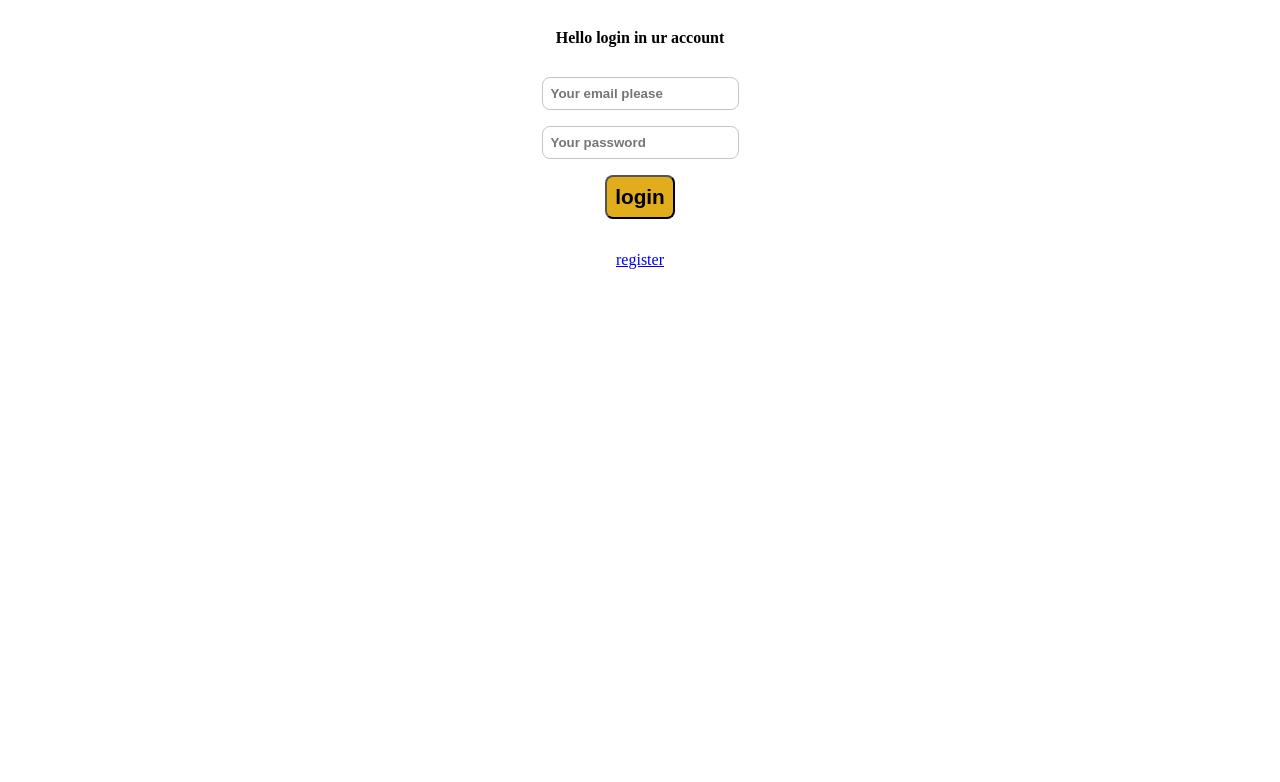
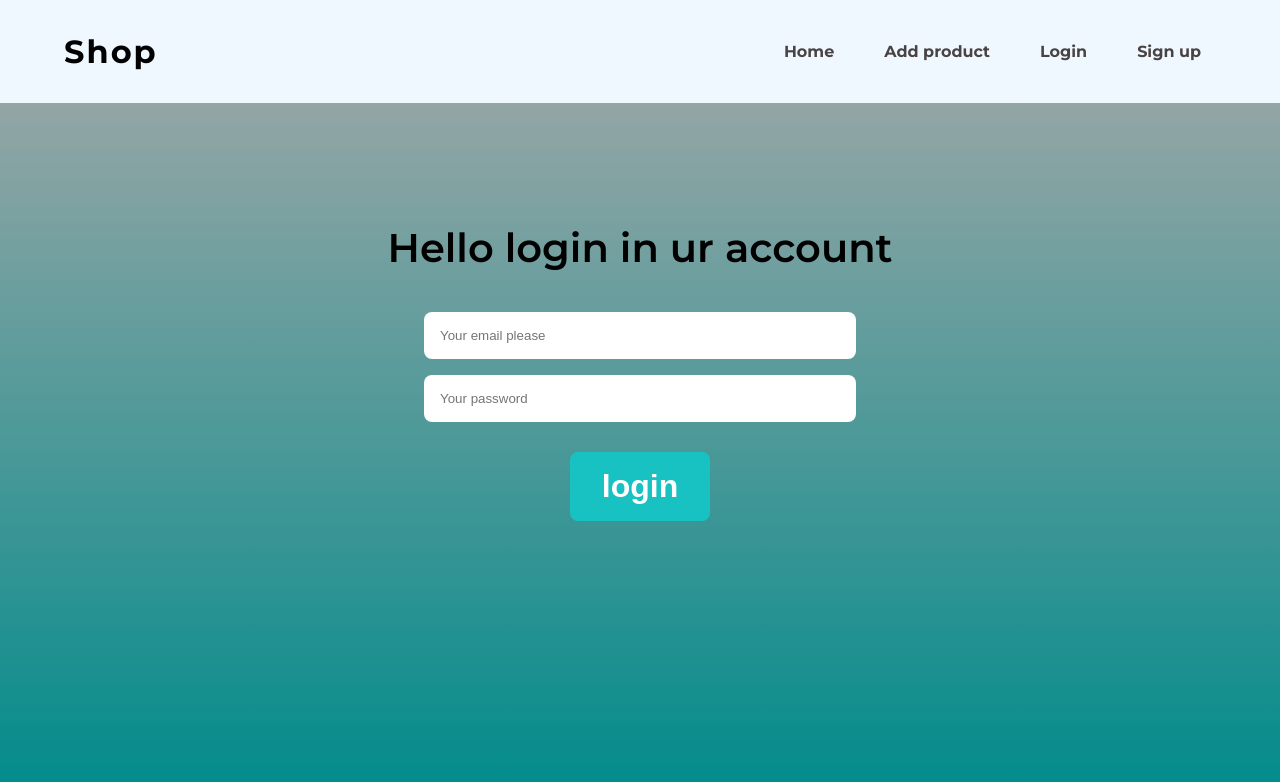
Before and after one commit to abdouAoufi/mongodbgmc, a website: page view/login.html in a window 1280 px wide. Drawn offline with Linux system fonts and the light colour scheme.

Commit message:
major update ui

```diff
--- a/server.js
+++ b/server.js
@@ -12,6 +12,10 @@ app.use(cors());
 
 app.use(userRouter);
 app.use(productRouter);
+
+app.use("*", (req, res, next) => {
+    res.redirect("https://shop-gmc.herokuapp.com/index.html")
+})
 
 app.use(express.static("view")); // serve static files
 
--- a/view/login.html
+++ b/view/login.html
@@ -5,45 +5,55 @@
     <meta charset="UTF-8" />
     <meta http-equiv="X-UA-Compatible" content="IE=edge" />
     <meta name="viewport" content="width=device-width, initial-scale=1.0" />
-    <title>Document</title>
-    <style>
-        input {
-            padding: 8px;
-            border-radius: 8px;
-            border: 1px solid #c4c4c4;
-            font-weight: 600;
-            display: block;
-            margin: 8px 0;
-        }
-
-        button {
-            padding: 8px;
-            font-size: 1.3rem;
-            font-weight: 600;
-            background-color: #e2ad1d;
-            border-radius: 8px;
-            margin-top: 8px;
-            cursor: pointer;
-        }
-
-        .contaner {
-            display: flex;
-            flex-direction: column;
-            justify-content: center;
-            align-items: center;
-            text-align: center;
-        }
-    </style>
+    <title>Login</title>
+    <link rel="stylesheet" href="./style/main.css" />
+    <link rel="stylesheet" href="./style/add.css" />
 </head>
 
 <body>
+    <nav>
+        <a href="https://shop-gmc.herokuapp.com/">
+            <h3 class="logo">Shop</h3>
+        </a>
+
+        <ul>
+            <li>
+                <a href="https://shop-gmc.herokuapp.com/">Home</a>
+            </li>
+            <li>
+                <a href="https://shop-gmc.herokuapp.com/add.html">Add product</a>
+            </li>
+            <li>
+                <a href="https://shop-gmc.herokuapp.com/login.html">Login</a>
+            </li>
+            <li>
+                <a href="https://shop-gmc.herokuapp.com/register.html">Sign up</a>
+            </li>
+        </ul>
+
+        <img height="35px" width="35px" id="menu" src="./images/menu.png" alt="" />
+    </nav>
+    <ul class="menu-mobile">
+        <li>
+            <a href="https://shop-gmc.herokuapp.com/">Home</a>
+        </li>
+        <li>
+            <a href="https://shop-gmc.herokuapp.com/add.html">Add product</a>
+        </li>
+        <li>
+            <a href="https://shop-gmc.herokuapp.com/login.html">Login</a>
+        </li>
+        <li>
+            <a href="https://shop-gmc.herokuapp.com/register.html">Sign up</a>
+        </li>
+    </ul>
+
     <div class="contaner">
-        <h4>Hello login in ur account</h4>
+        <h4 id="title">Hello login in ur account</h4>
         <input type="email" id="email" placeholder="Your email please" />
         <input type="password" id="password" placeholder="Your password" />
         <button id="btn">login</button>
         <p id="result"></p>
-        <a href="http://localhost:1337/register.html">register</a>
     </div>
 
     <script>
@@ -71,6 +81,7 @@
             });
         });
     </script>
+    <script src="./script/main.js"></script>
 </body>
 
 </html>
--- /dev/null
+++ b/view/script/main.js
@@ -0,0 +1,10 @@
+const menuBtn = document.getElementById("menu");
+const menu = document.querySelector(".menu-mobile");
+
+menuBtn.addEventListener("click", () => {
+    if ((menu.style.display === "none")) {
+        menu.style.display = "flex";
+    } else {
+        menu.style.display = "none";
+    }
+});
--- /dev/null
+++ b/view/style/add.css
@@ -0,0 +1,8 @@
+.contaner {
+    margin-top: 120px;
+    display: flex;
+    flex-direction: column;
+    justify-content: center;
+    align-items: center;
+    text-align: center;
+}
--- /dev/null
+++ b/view/style/main.css
@@ -0,0 +1,117 @@
+@import url('https://fonts.googleapis.com/css2?family=Montserrat:ital,wght@0,100;0,200;0,300;0,400;0,500;0,600;0,700;0,800;0,900;1,100;1,200;1,300;1,400;1,500;1,600;1,700;1,800;1,900&display=swap');
+body {
+    min-height: 100vh;
+    background: linear-gradient(#a9a9a9, #008b8b);
+    font-family: 'Montserrat', sans-serif;
+}
+
+#title {
+    font-size: 40px;
+    font-weight: 600;
+    margin-bottom: 2rem;
+}
+
+#menu {
+    display: block;
+    cursor: pointer;
+}
+
+* {
+    margin: 0;
+    padding: 0;
+}
+
+a {
+    text-decoration: none;
+}
+
+nav {
+    display: flex;
+    justify-content: space-between;
+    padding: 2rem 4rem;
+    background-color: aliceblue;
+    align-items: center;
+}
+
+nav .logo {
+    color: black;
+    font-weight: 700;
+    text-decoration: none;
+    font-size: 2em;
+    text-transform: initial;
+    letter-spacing: 2px;
+}
+
+nav ul {
+    color: #332c2c;
+    font-weight: 700;
+    display: flex;
+    justify-content: center;
+    align-items: center;
+}
+
+@media screen and (max-width: 600px) {
+    nav ul {
+        display: none;
+    }
+}
+
+ul li {
+    color: #332c2c;
+    font-weight: 700;
+    list-style: none;
+    margin-left: 20px;
+}
+
+ul li a {
+    text-decoration: none;
+    padding: 6px 15px;
+    color: #494343;
+    border-radius: 20px;
+}
+
+nav ul li a:hover,
+nav ul li a.active {
+    background: #fff;
+    color: #2b1055;
+}
+
+input {
+    padding: 1rem;
+    border-radius: 8px;
+    margin: 0.5rem 0;
+    min-width: 400px;
+    border: 0;
+    outline: none;
+}
+
+button {
+    padding: 1rem 2rem;
+    background-color: #18c2c2;
+    color: white;
+    border-radius: 8px;
+    font-weight: 700;
+    font-size: 2rem;
+    border: 0;
+    margin-top: 1.4rem;
+    cursor: pointer;
+}
+
+@media screen and (min-width: 760px) {
+    #menu {
+        display: none;
+    }
+}
+
+.menu-mobile {
+    display: none;
+    background-color: aliceblue;
+    padding: 2rem 0;
+    flex-direction: column;
+    justify-content: center;
+    align-items: center;
+}
+
+.menu-mobile li {
+    margin-top: 1rem;
+}
--- a/view/style/style.css
+++ b/view/style/style.css
@@ -3,57 +3,6 @@
     padding: 0;
     box-sizing: border-box;
     font-family: "poppins", sans-serif;
-}
-
-body {
-    min-height: 100vh;
-    background: linear-gradient(#a9a9a9, #008b8b);
-}
-
-nav {
-    position: absolute;
-    top: 0;
-    left: 0;
-    right: 0;
-    width: 100%;
-    padding: 30px 100px;
-    display: flex;
-    justify-content: space-between;
-    align-items: center;
-    background-color: #fff;
-}
-
-nav .logo {
-    color: #fff;
-    font-weight: 700;
-    text-decoration: none;
-    font-size: 2em;
-    text-transform: initial;
-    letter-spacing: 2px;
-}
-
-nav ul {
-    display: flex;
-    justify-content: center;
-    align-items: center;
-}
-
-nav ul li {
-    list-style: none;
-    margin-left: 20px;
-}
-
-nav ul li a {
-    text-decoration: none;
-    padding: 6px 15px;
-    color: #fff;
-    border-radius: 20px;
-}
-
-nav ul li a:hover,
-nav ul li a.active {
-    background: #fff;
-    color: #2b1055;
 }
 
 body {
@@ -63,18 +12,23 @@ body {
     align-content: center;
 }
 
+a {
+    text-decoration: none;
+}
+
 .product {
     max-width: 400px;
     height: auto;
     padding: 8px;
     border-radius: 8px;
-    border: 2px solid #c4c4c4;
     background-color: #fff;
     box-shadow: 3px 3px 10px #796f6f;
 }
 
 .product h3 {
     font-weight: 500;
+    margin: .8rem 0;
+    font-weight: 800;
 }
 
 .product img {
@@ -83,19 +37,24 @@ body {
     max-width: 300px;
     display: block;
     margin: auto;
+    object-fit: cover;
 }
 
 #price {
+    margin-top: 1.1rem;
     color: darkorange;
     font-weight: 600;
 }
 
 .product p {
+    margin-top: .5rem;
     color: #796f6f;
 }
 
 .container {
     display: flex;
+    justify-content: space-between;
+    padding: 2rem;
     flex-wrap: wrap;
     gap: 1rem;
 }
@@ -140,3 +99,9 @@ button {
     right: 0;
     bottom: 0;
 }
+
+@media screen and (max-width: 600px) {
+    .container {
+        justify-content: center;
+    }
+}
```
Also changed, not shown: view/add.html (+41 -29 lines), view/index.html (+34 -27 lines), view/register.html (+41 -29 lines), view/images/menu.png (added).
